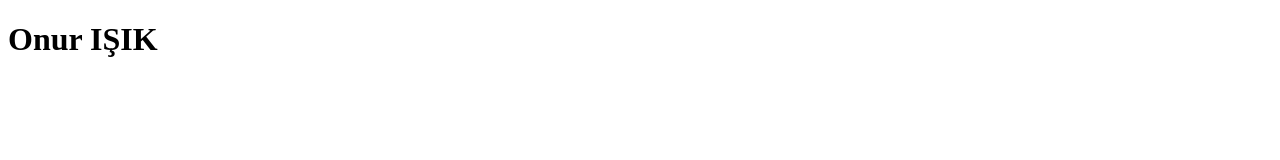
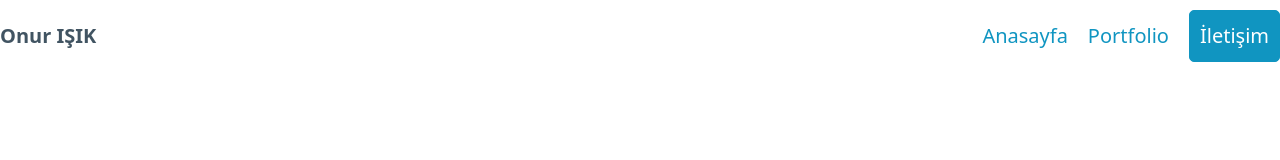
Before and after one commit to Onurisk7/Onurisk7.github.io, a plain HTML site: page index.html in a window 1280 px wide. Drawn offline with nearby package versions, Linux system fonts and the light colour scheme.

Commit message:
Pico css eklendi

```diff
--- a/index.html
+++ b/index.html
@@ -1,12 +1,24 @@
 <!DOCTYPE html>
 <html lang="en">
-<head>
-  <meta charset="UTF-8">
-  <meta name="viewport" content="width=device-width, initial-scale=1.0">
-  <title>Onur IŞIK</title>
-</head>
-<body>
-
-  <h1>Onur IŞIK</h1>
-</body>
+  <head>
+    <meta charset="UTF-8" />
+    <meta name="viewport" content="width=device-width, initial-scale=1.0" />
+    <link
+      rel="stylesheet"
+      href="https://cdn.jsdelivr.net/npm/@picocss/pico@1/css/pico.min.css"
+    />
+    <title>Onur IŞIK</title>
+  </head>
+  <body>
+    <nav>
+      <ul>
+        <li><strong>Onur IŞIK</strong></li>
+      </ul>
+      <ul>
+        <li><a href="#">Anasayfa</a></li>
+        <li><a href="#">Portfolio</a></li>
+        <li><a href="#" role="button">İletişim</a></li>
+      </ul>
+    </nav>
+  </body>
 </html>
```
